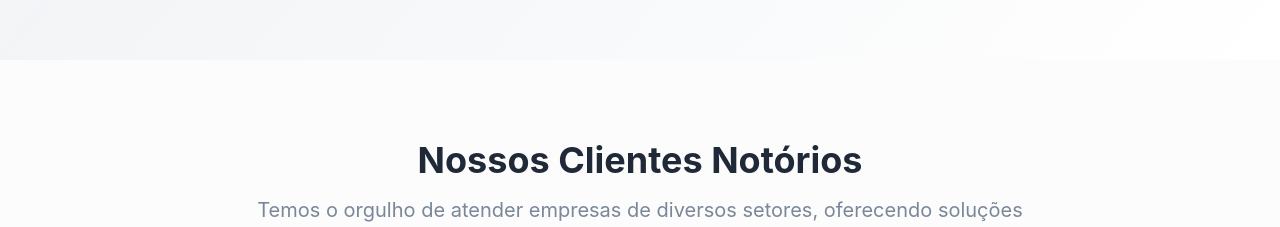
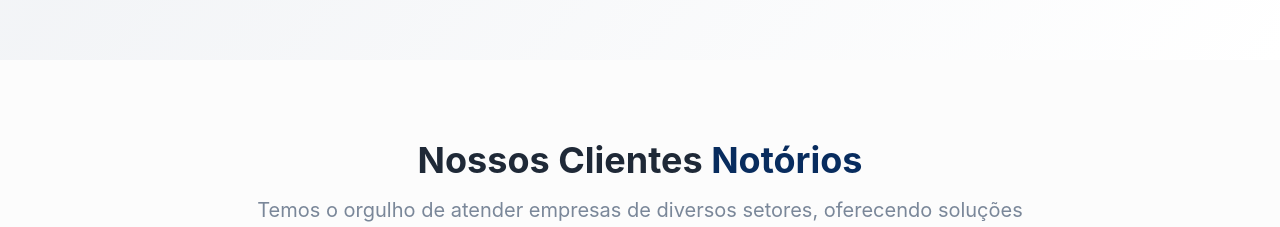
Before and after one commit to buga2023/avriocontabilidade, a React (Vite) app: page / in a window 1280 px wide. Shown: the part 6880-7107 px from the top of the page. Built offline with nearby package versions, Linux system fonts and the light colour scheme.

Commit message:
Add "Nossos Clientes Notórios" title

```diff
--- a/src/components/sections/ClientsSection.tsx
+++ b/src/components/sections/ClientsSection.tsx
@@ -20,9 +20,9 @@ export const ClientsSection: React.FC = () => {
       <div className="container mx-auto px-4 lg:px-6">
         {/* Header */}
         <div className="text-center mb-16" data-aos="fade-up">
-          <h2 className="text-3xl lg:text-4xl font-bold text-foreground mb-4">
-            Nossos Clientes Notórios
-          </h2>
+           <h2 className="text-3xl lg:text-4xl font-bold text-foreground mb-4">
+             Nossos Clientes <span className="text-primary">Notórios</span>
+           </h2>
           <p className="text-xl text-muted-foreground max-w-3xl mx-auto">
             Temos o orgulho de atender empresas de diversos setores, oferecendo soluções contábeis personalizadas que impulsionam o crescimento e o sucesso dos nossos parceiros.
           </p>
```
